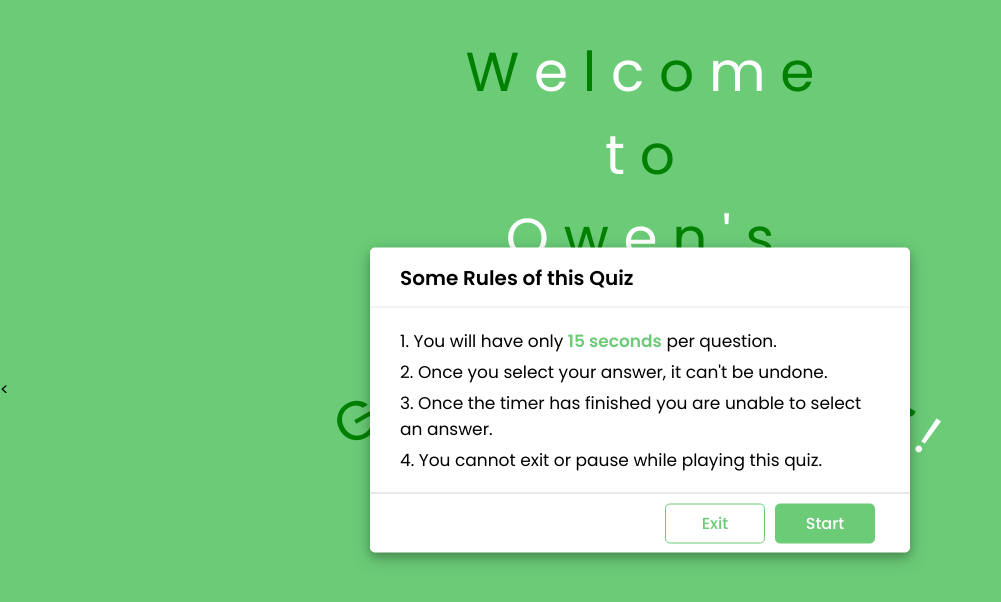
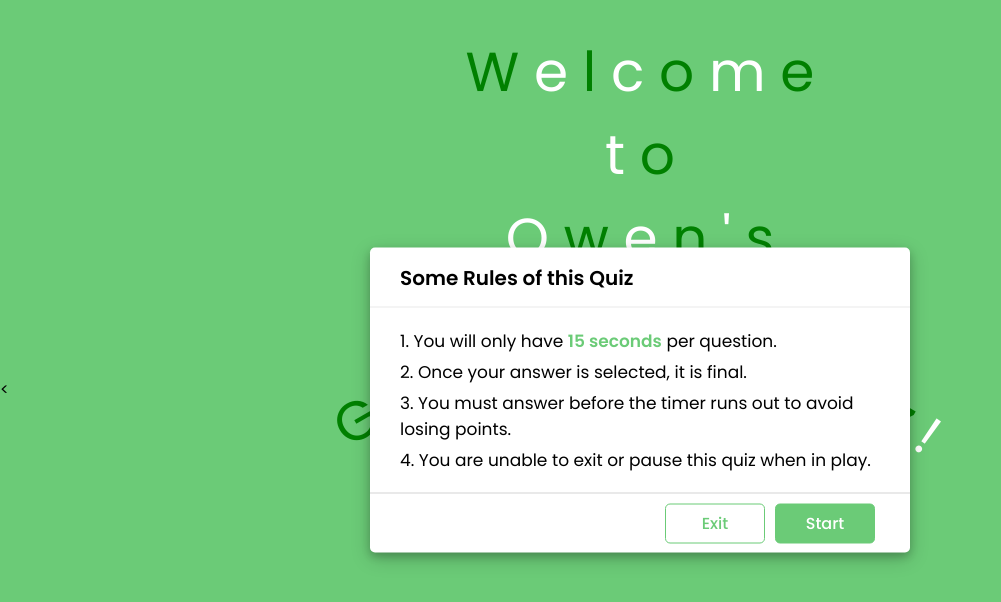
Before and after one commit to sweeney1210/uni-quiz, a plain HTML site: page index.html in a window 1280 px wide. Both pictures are taken after a click on the button "Start Quiz". Shown: the whole page, without its empty margins (0-1001 px from the left). Drawn offline with Linux system fonts and the light colour scheme.

Commit message:
Update index.html

```diff
--- a/index.html
+++ b/index.html
@@ -55,10 +55,10 @@
     <div class="info_box">
         <div class="info-title"><span>Some Rules of this Quiz</span></div>
         <div class="info-list">
-            <div class="info">1. You will have only <span>15 seconds</span> per question.</div>
-            <div class="info">2. Once you select your answer, it can't be undone.</div>
-            <div class="info">3. Once the timer has finished you are unable to select an answer.</div>
-            <div class="info">4. You cannot exit or pause while playing this quiz.</div>
+            <div class="info">1. You will only have <span>15 seconds</span> per question.</div>
+            <div class="info">2. Once your answer is selected, it is final.</div>
+            <div class="info">3. You must answer before the timer runs out to avoid losing points.</div>
+            <div class="info">4. You are unable to exit or pause this quiz when in play.</div>
 
         </div>
         <div class="buttons">
@@ -71,7 +71,7 @@
         <header>
             <div class="title">Geography Quiz</div>
             <div class="timer">
-                <div class="time_left_txt">Time Left</div>
+                <div class="time_left_txt">Time Remaining</div>
                 <div class="timer_sec">15</div>
             </div>
             <div class="time_line"></div>
```
